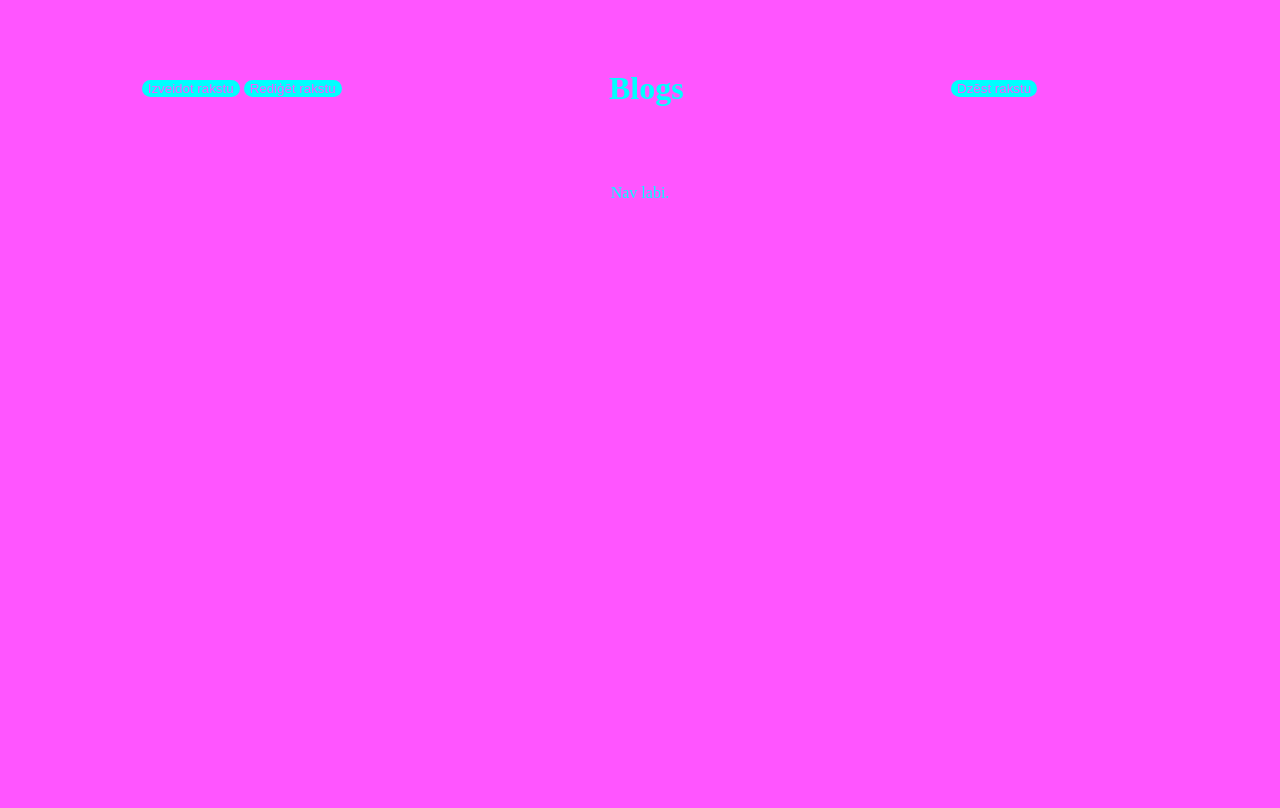
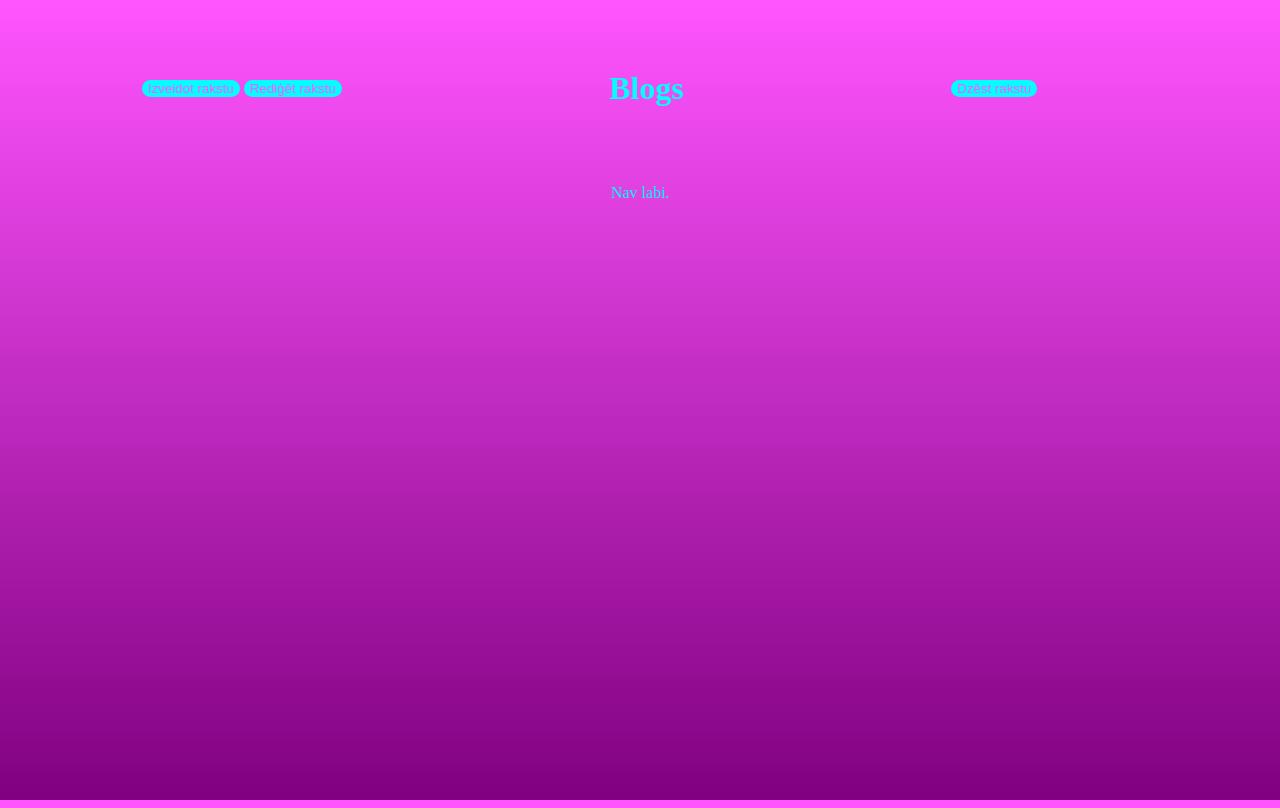
Before and after one commit to Dragonbestgg1/kriii, a PHP site: page / in a window 1280 px wide. Run offline with PHP 8.4, Linux system fonts and the light colour scheme.

Commit message:
Update style.css

```diff
--- a/style.css
+++ b/style.css
@@ -2,7 +2,8 @@ html {
     display: flex;
     width: 100%;
     height: 100%;
-    background-color: #f5f;
+    background: linear-gradient(#f5f, purple);
+    background-attachment: fixed;
     color: aqua;
   }
 
@@ -42,11 +43,11 @@ html {
   }
 
   ::-webkit-scrollbar-track {
-    background: linear-gradient(red, blue); /* Track color */
+    background: linear-gradient(#f5f, purple); /* Track color */
   }
 
   ::-webkit-scrollbar-thumb {
-    background: linear-gradient(blue, red); /* Thumb color */
+    background: linear-gradient(purple, #f5f); /* Thumb color */
     border-radius: 3px; /* Rounded corners for the thumb */
   }
 
```
